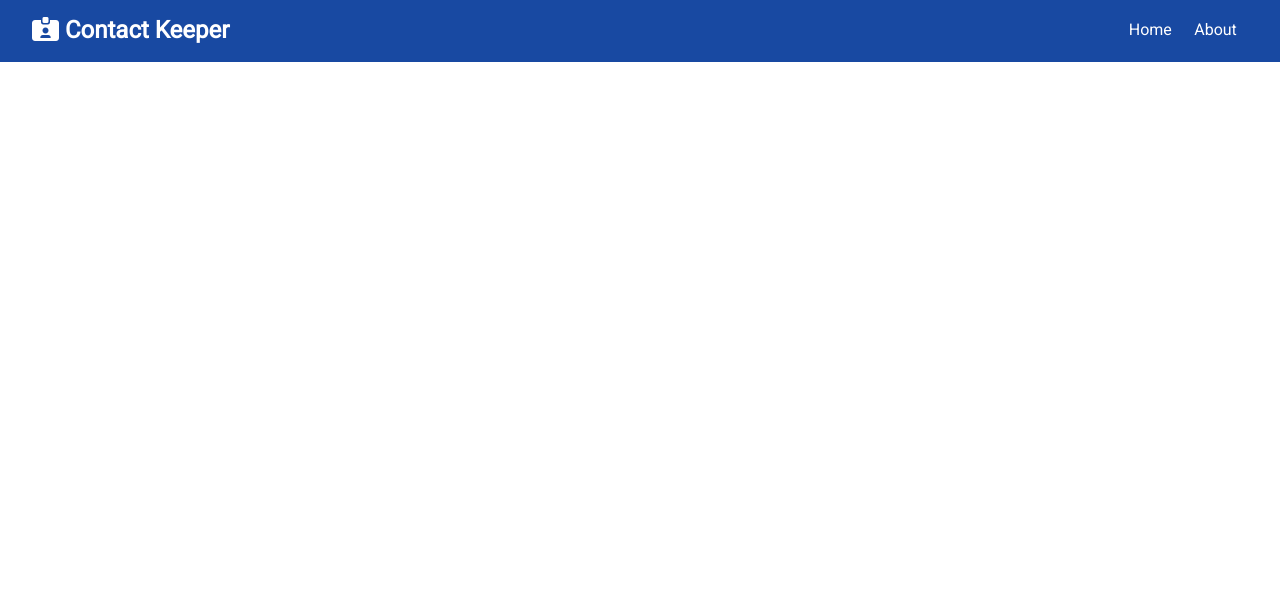
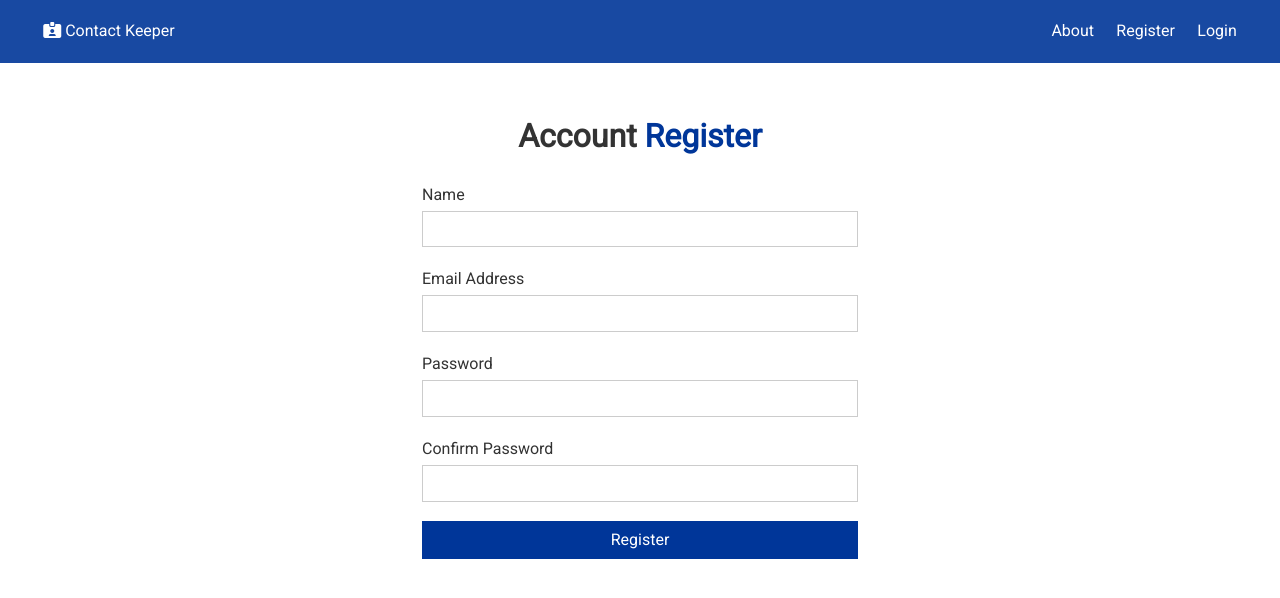
Before and after one commit to madeleinewoodbury/contact-keeper, a React (Create React App) app in the folder client/: page /register in a window 1280 px wide. Shown: the top 598 px of the page. Built offline with nearby package versions, Linux system fonts and the light colour scheme; the HTML template or start-up script is replaced by a standard one.

Commit message:
Login and Register components

```diff
--- a/client/src/App.js
+++ b/client/src/App.js
@@ -6,6 +6,8 @@
 import Navbar from './components/layout/Navbar';
 import Home from './components/pages/Home';
 import About from './components/pages/About';
+import Register from './components/auth/Register';
+import Login from './components/auth/Login';
 import './App.css';
 
 const App = () => {
@@ -19,6 +21,8 @@
               <Switch>
                 <Route exact path="/" component={Home} />
                 <Route exact path="/about" component={About} />
+                <Route exact path="/register" component={Register} />
+                <Route exact path="/login" component={Login} />
               </Switch>
             </div>
           </Fragment>
--- /dev/null
+++ b/client/src/components/auth/Login.js
@@ -0,0 +1,57 @@
+import React, { useState } from 'react';
+
+const Login = () => {
+  const [user, setUser] = useState({
+    email: '',
+    password: ''
+  });
+
+  const { email, password } = user;
+
+  const onChange = e => setUser({ ...user, [e.target.name]: e.target.value });
+
+  const onSubmit = e => {
+    e.preventDefault();
+    console.log(user);
+  };
+
+  return (
+    <div className="form-container">
+      <h1>
+        Account <span className="text-primary">Login</span>
+      </h1>
+      <form onSubmit={onSubmit}>
+        <div className="form-group">
+          <label htmlFor="email">Email Address</label>
+          <input
+            id="email"
+            type="email"
+            name="email"
+            value={email}
+            onChange={onChange}
+            required
+          />
+        </div>
+        <div className="form-group">
+          <label htmlFor="password">Password</label>
+          <input
+            id="password"
+            type="password"
+            name="password"
+            value={password}
+            onChange={onChange}
+            required
+            minLength="6"
+          />
+        </div>
+        <input
+          type="submit"
+          value="Login"
+          className="btn btn-primary btn-block"
+        />
+      </form>
+    </div>
+  );
+};
+
+export default Login;
--- /dev/null
+++ b/client/src/components/auth/Register.js
@@ -0,0 +1,87 @@
+import React, { useState } from 'react';
+
+const Register = () => {
+  const [user, setUser] = useState({
+    name: '',
+    email: '',
+    password: '',
+    password2: ''
+  });
+
+  const { name, email, password, password2 } = user;
+
+  const onChange = e => setUser({ ...user, [e.target.name]: e.target.value });
+
+  const onSubmit = e => {
+    e.preventDefault();
+
+    if (password !== password2) {
+      console.log('Passwords do not match!');
+    } else {
+      console.log(user);
+    }
+  };
+
+  return (
+    <div className="form-container">
+      <h1>
+        Account <span className="text-primary">Register</span>
+      </h1>
+      <form onSubmit={onSubmit}>
+        <div className="form-group">
+          <label htmlFor="name">Name</label>
+          <input
+            id="name"
+            type="text"
+            name="name"
+            value={name}
+            onChange={onChange}
+            required
+          />
+        </div>
+        <div className="form-group">
+          <label htmlFor="email">Email Address</label>
+          <input
+            id="email"
+            type="email"
+            name="email"
+            value={email}
+            onChange={onChange}
+            required
+          />
+        </div>
+        <div className="form-group">
+          <label htmlFor="password">Password</label>
+          <input
+            id="password"
+            type="password"
+            name="password"
+            value={password}
+            onChange={onChange}
+            required
+            minLength="6"
+          />
+        </div>
+        <div className="form-group">
+          <label htmlFor="password2">Confirm Password</label>
+          <input
+            id="password2"
+            type="password"
+            name="password2"
+            value={password2}
+            onChange={onChange}
+            required
+            minLength="6"
+          />
+        </div>
+        <input
+          type="submit"
+          value="Register"
+          className="btn btn-primary btn-block"
+        />
+      </form>
+    </div>
+  );
+};
+
+export default Register;
--- a/client/src/components/layout/Navbar.js
+++ b/client/src/components/layout/Navbar.js
@@ -1,18 +1,29 @@
-import React from 'react';
+import React, { Fragment } from 'react';
 import { Link } from 'react-router-dom';
 import PropTypes from 'prop-types';
 
 const Navbar = ({ title, icon }) => {
+  const guestLinks = (
+    <Fragment>
+      <li>
+        <Link to="/register">Register</Link>
+      </li>
+      <li>
+        <Link to="/login">Login</Link>
+      </li>
+    </Fragment>
+  );
+
   return (
     <nav className="navbar bg-primary">
-      <h1>
+      <Link to="/">
         <i className={icon} /> {title}
-      </h1>
+      </Link>
       <ul>
         <li>
-          <Link to="/">Home</Link>
           <Link to="/about">About</Link>
         </li>
+        {guestLinks}
       </ul>
     </nav>
   );
```
